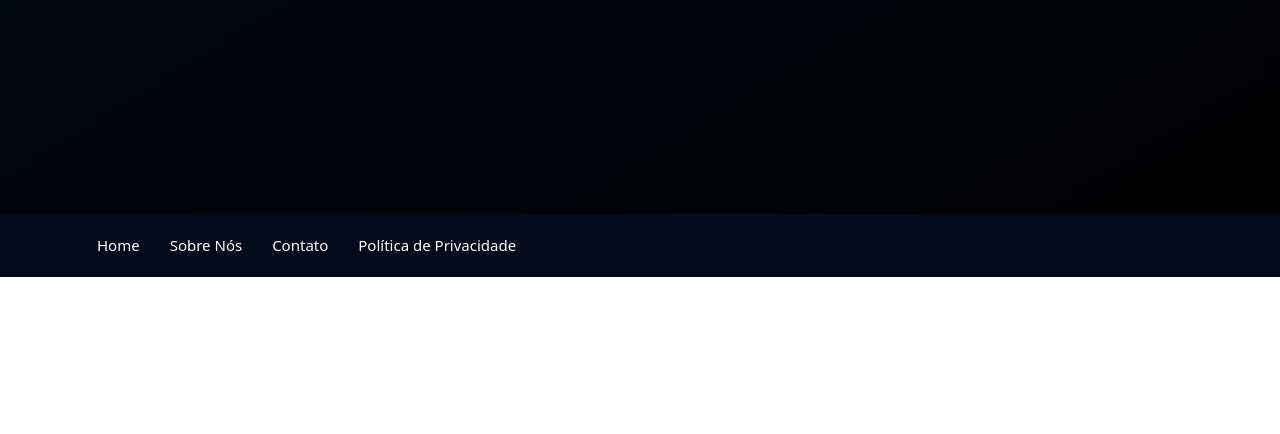
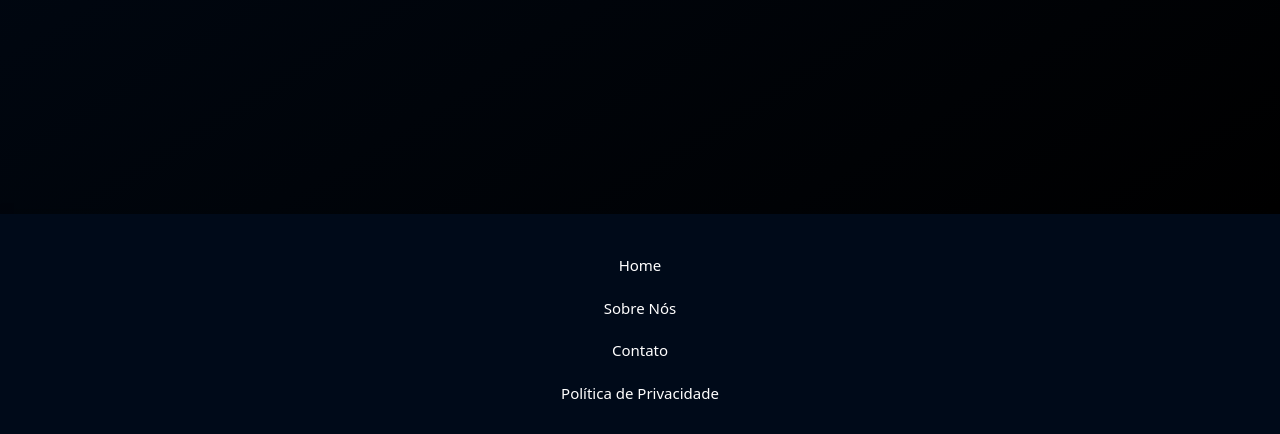
Before and after one commit to mrStudDev/xlexedu01, a Django app: page /contato/ in a window 1280 px wide. Shown: the part 2056-2490 px from the top of the page. Before the commit the page ends 2333 px from the top, so only its background shows below. Run offline with Django 4.2, Linux system fonts and the light colour scheme; data that the repository does not hold is empty; some libraries are stand-ins or nearby versions.

Commit message:
nav footer 2

```diff
--- a/static/css/styles.css
+++ b/static/css/styles.css
@@ -668,6 +668,19 @@ a:hover {
     .card-body {
         min-height: 444px;
     }
+    .container {
+        flex-direction: column;
+        text-align: center;
+    }
+
+    .footer-nav ul {
+        flex-direction: column;
+        margin-top: 10px;
+    }
+
+    .footer-nav ul li {
+        margin: 10px 0;
+    }
 }
 
 @media (min-width: 992px) {
```
